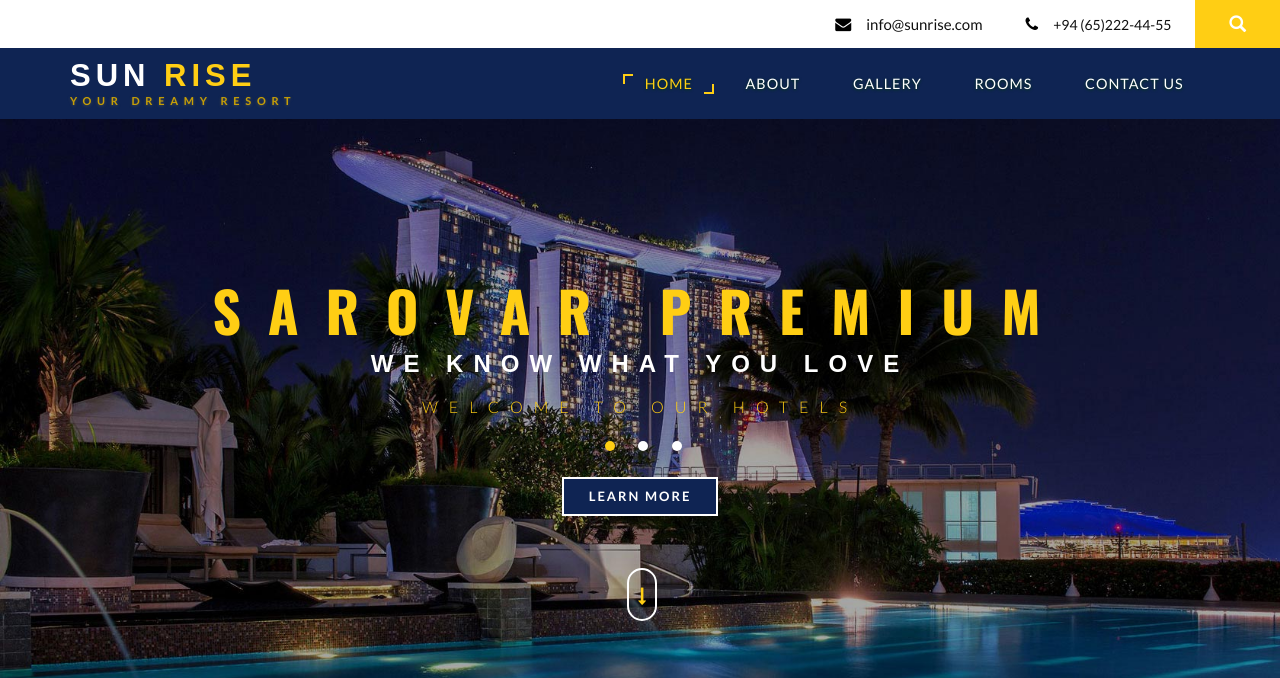
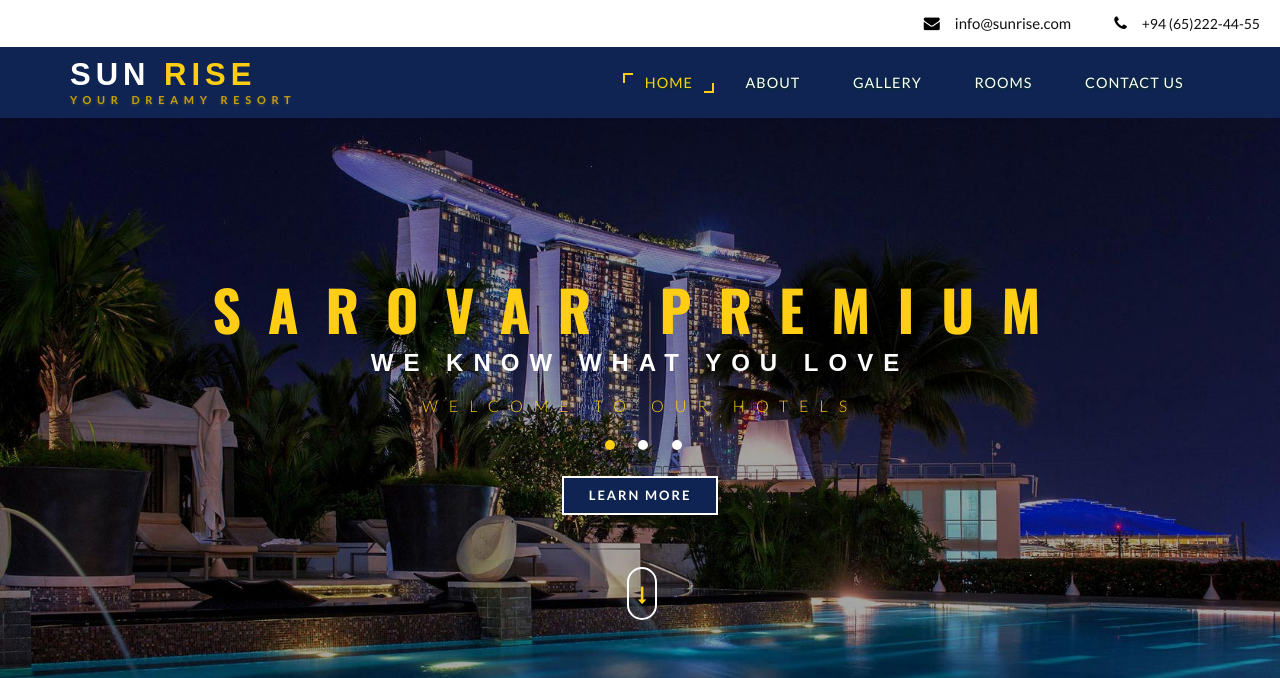
Before and after one commit to kunalberiya2477/Hotel, a PHP site: page / in a window 1280 px wide. Shown: the top 678 px of the page. Run offline with PHP 8.4, Linux system fonts and the light colour scheme; some web fonts are replaced.

Commit message:
Search bar removed

```diff
--- a/index.php
+++ b/index.php
@@ -33,7 +33,7 @@ include('db.php');
 				<ul>
 					<li><i class="fa fa-envelope" aria-hidden="true"></i><a href="mailto:info@example.com">INFO@SUNRISE.COM</a></li>
 					<li><i class="fa fa-phone" aria-hidden="true"></i>+94 (65)222-44-55</li>
-					<li class="s-bar">
+					<!-- <li class="s-bar">
 						<div class="search">
 							<input class="search_box" type="checkbox" id="search_box">
 							<label class="icon-search" for="search_box"><span class="glyphicon glyphicon-search" aria-hidden="true"></span></label>
@@ -44,7 +44,7 @@ include('db.php');
 								</form>
 							</div>
 						</div>
-					</li>
+					</li> -->
 				</ul>
 			</div>
 			<div class="clearfix"></div>
```
